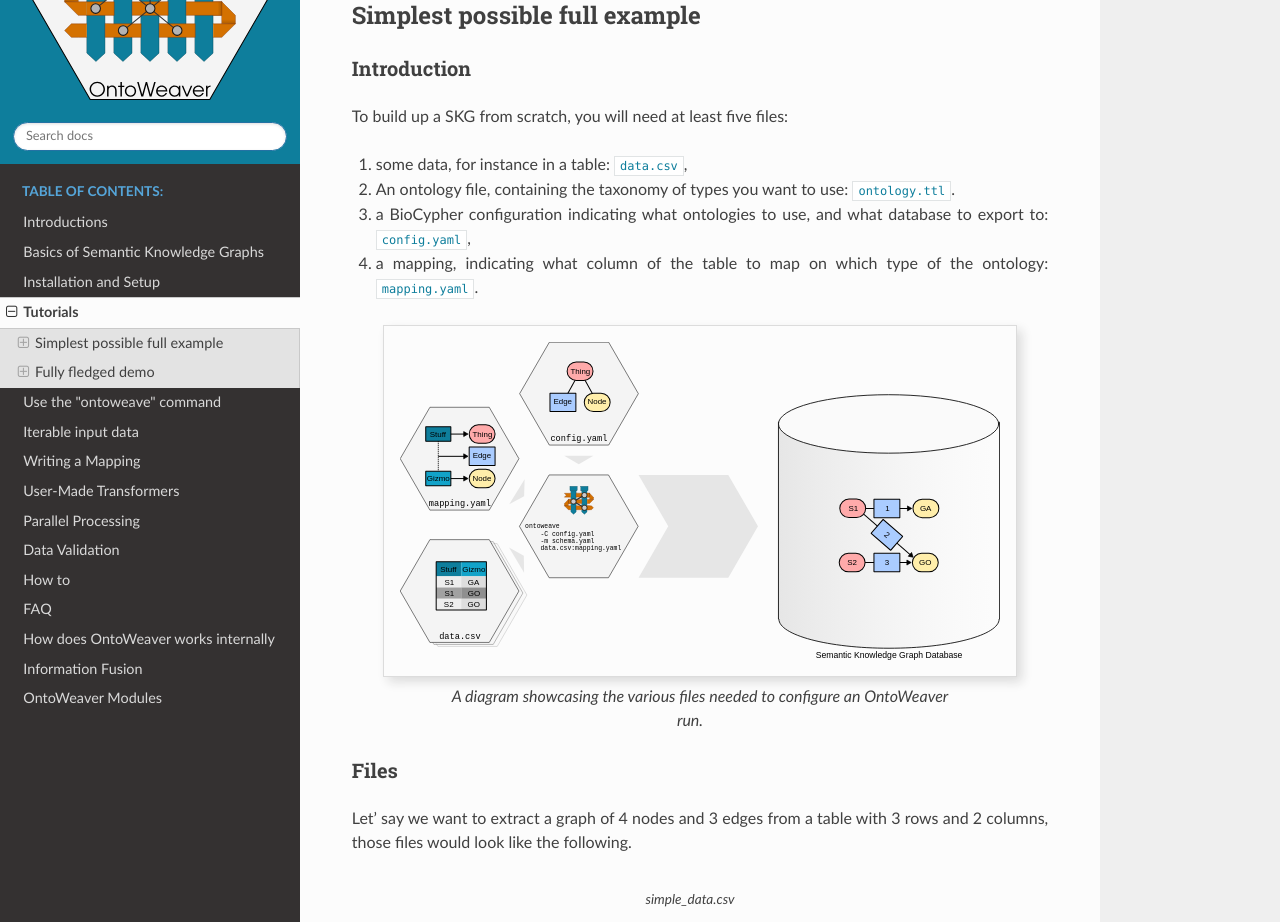
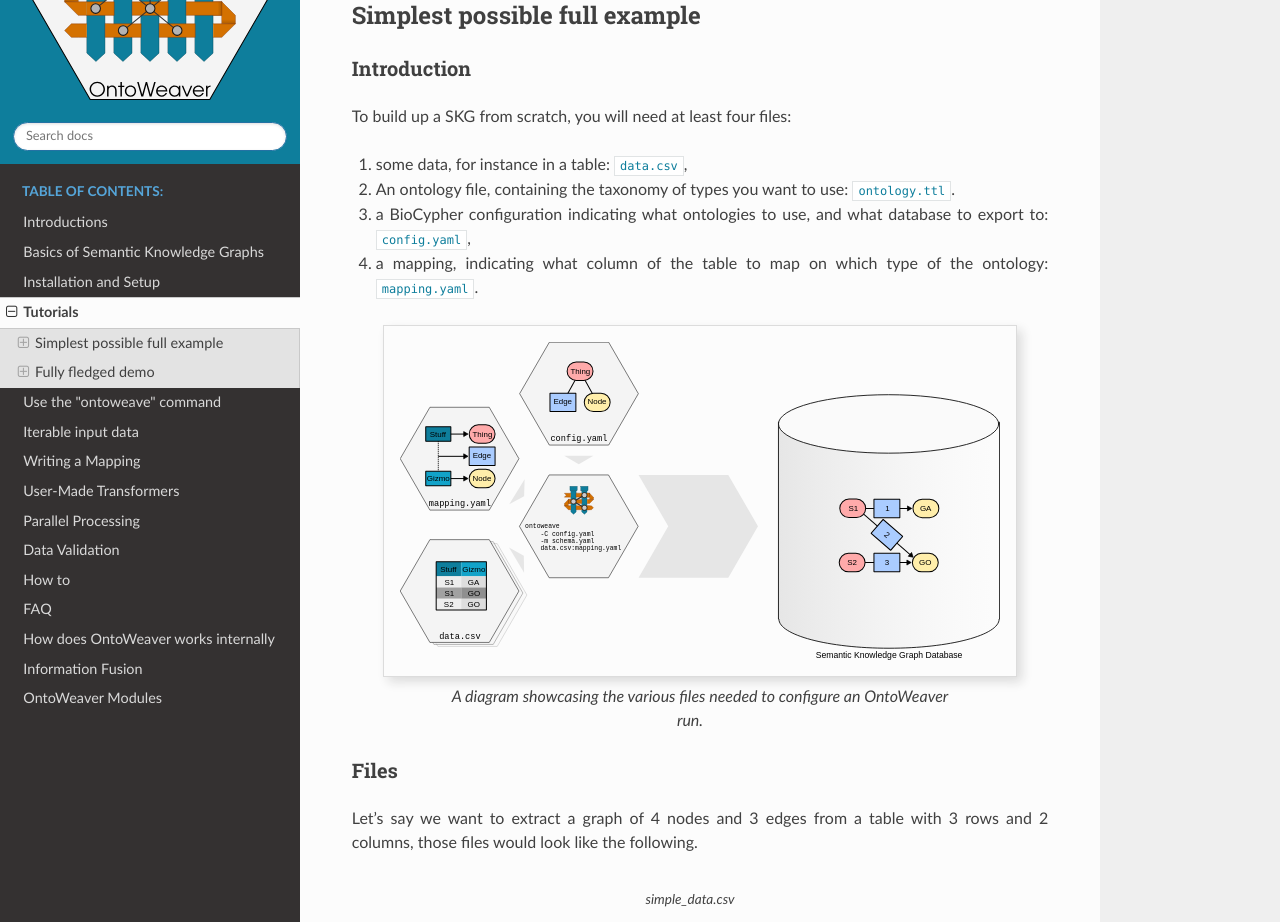
Before and after one commit to oncodash/ontoweaver, a Sphinx documentation site: the page built from docs/sections/tutorials.rst, in a window 1280 px wide and 1400 px high. Shown: the part 161-1083 px from the top of the window. Built offline with Sphinx 7.4.7 and the Read the Docs theme 3.1.0, drawn with Linux system fonts in a browser that asks for light colours; some of the changed text lies outside the part shown.

Commit message:
fix(doc): Proof reading of the doc.

```diff
--- a/docs/sections/introductions.rst
+++ b/docs/sections/introductions.rst
@@ -151,7 +151,7 @@
 Note that OntoWeaver delegates filtering to query languages (e.g. XPath,
 JMESPath or regular expressions).
 
-The mapping references leaf types of the assembled ontology, and the engine will
+The mapping references any existing types in the assembled ontology, and the engine will
 project all the ancestors in the assembled taxonomy onto the nodes and edges.
 We support several output backends, not just labelled knowledge graphs.
 Some output backend will keep the full T-box (like OWL),
@@ -169,7 +169,7 @@
 
 However, with OntoWeaver, you can design adapters that:
 
-1) take less line of codes,
+1) contain less line of codes,
 2) are readable by non-programmers,
 3) are independent from each other, and can be combined.
 
--- a/docs/sections/iterable_data.rst
+++ b/docs/sections/iterable_data.rst
@@ -117,8 +117,7 @@
 
     The automap feature uses the same taxonomy for building up the SKG
     (through BioCypher) and for defining the mapping (through OntoWeaver).
-
-    It thus creates a one-to-one mapping of the data (the SKG withing the OWL
+    It thus creates a one-to-one mapping of the data (the SKG within the OWL
     file, in red).
 
 Of course, this adapter will expect that the classes defined in the input
@@ -141,7 +140,7 @@
 Mapping OWL
 ^^^^^^^^^^^
 
-In some case, you may want to change the types of some elements of a graph
+In some cases, you may want to change the types of some elements of a graph
 stored in an OWL file.
 
 With OntoWeaver, you can use a mapping file to change the types (*classes*,
--- a/docs/sections/tutorials.rst
+++ b/docs/sections/tutorials.rst
@@ -7,7 +7,7 @@
 Introduction
 ^^^^^^^^^^^^
 
-To build up a SKG from scratch, you will need at least five files:
+To build up a SKG from scratch, you will need at least four files:
 
 1. some data, for instance in a table: ``data.csv``,
 2. An ontology file, containing the taxonomy of types you want
@@ -25,7 +25,7 @@
 Files
 ^^^^^
 
-Let' say we want to extract a graph of 4 nodes and 3 edges from a table
+Let's say we want to extract a graph of 4 nodes and 3 edges from a table
 with 3 rows and 2 columns, those files would look like the following.
 
 
--- a/docs/sections/usage.rst
+++ b/docs/sections/usage.rst
@@ -15,7 +15,7 @@
 
 To configure your data mapping, you will have to first define the
 mapping that you want to apply on your data. Then, you will need a
-BioCypher configuration file (which mainly indicate your ontologoy and
+BioCypher configuration file (which mainly indicate your ontology and
 backend). Optionally, you may need a schema configuration file
 (indicating which node and edge types you want).
 
--- a/docs/sections/user_made_transformers.rst
+++ b/docs/sections/user_made_transformers.rst
@@ -177,7 +177,7 @@
 If you plan on implementing a generic transformer, you will need to understand
 the slightly complex machinery that OntoWeaver uses for its generic transformers.
 
-For sych cases, you might need transformers that perform operations using
+For such cases, you might need transformers that perform operations using
 ``ValueMakers`` and ``LabelMakers``.
 
 
@@ -186,7 +186,7 @@
 
 ``ValueMakers`` are classes that define how to extract values from the cells of desired columns in oder to create node IDs,
 edge IDs, or property values. They all represent subclasses of the ``ontoweaver.make_value.ValueMaker`` interface.
-Several ``ValueMakers`` are provided by default in OntoWeaver, and come packaged as a nested class in each ``Transforemr`` class.
+Several ``ValueMakers`` are provided by default in OntoWeaver, and come packaged as a nested class in each ``Transformer`` class.
 
 The example below shows the implementation of a simple ``ValueMaker`` that splits the content of a cell based on a separator.
 This is the ``ValueMaker`` used by the ``split`` provided in OntoWeaver.
```
Also changed, not shown: other parts of docs/sections/tutorials.rst (+5 -5 lines), docs/sections/mapping_api.rst (+11 -5 lines).
